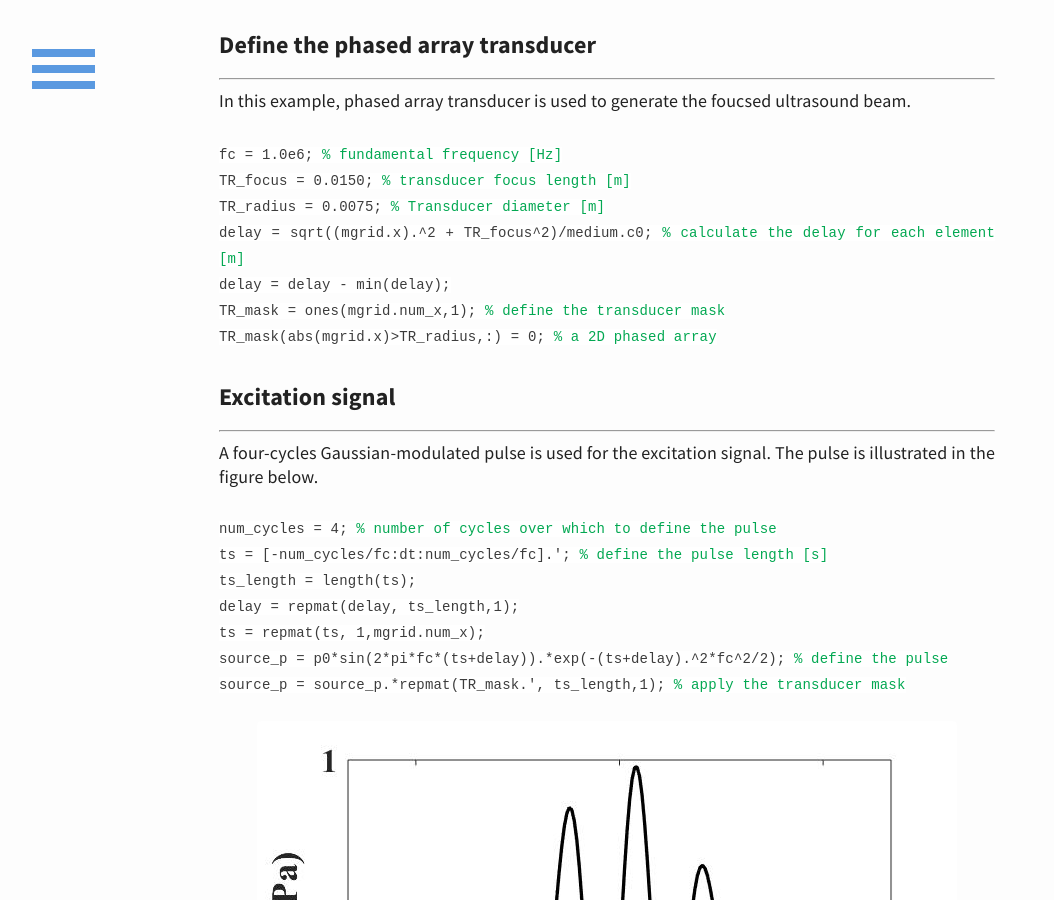
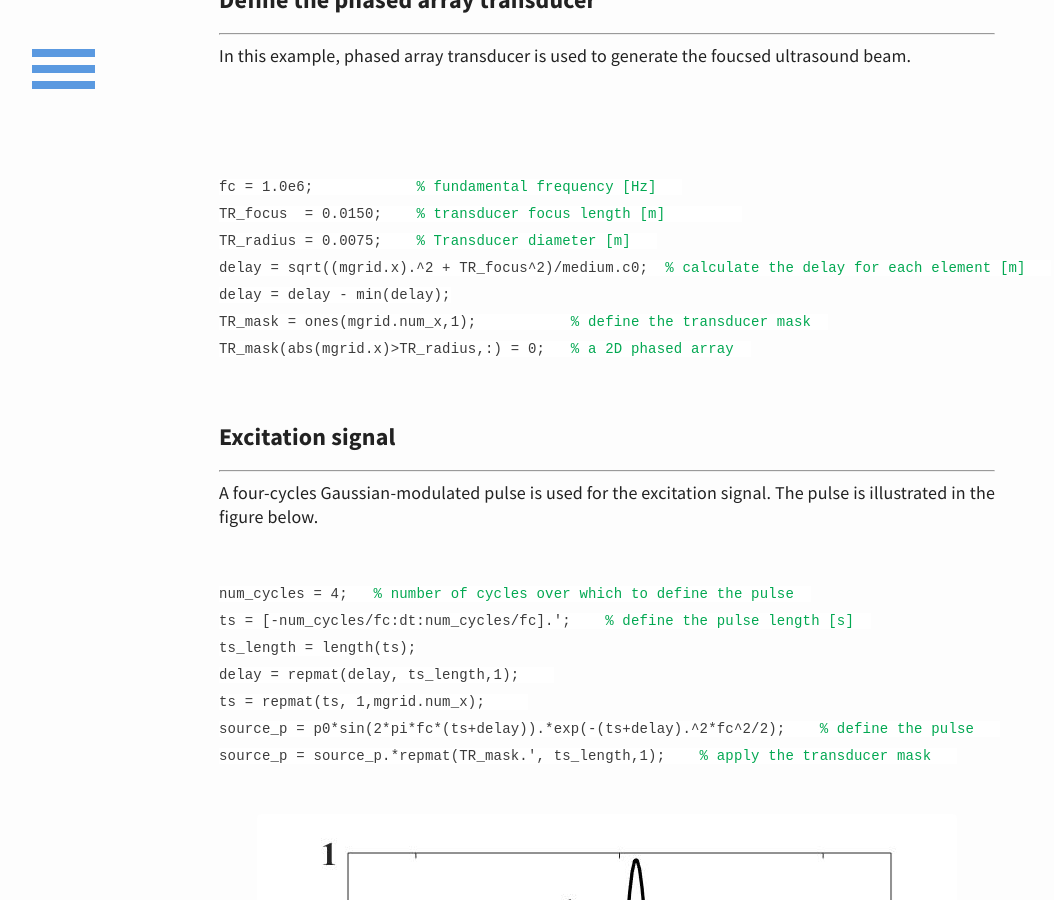
Before and after one commit to m-SOUND/mSOUND, a Jekyll site: the page built from _posts/2019-02-17-TMDM_2D_homogeneous.html, in a window 1280 px wide and 900 px high, scrolled down 1014 px. Shown: the whole window, without its empty margins (33-1087 px from the left). Built offline with Jekyll 4.4.1, drawn with Linux system fonts in a browser that asks for light colours; some of the changed text lies outside the part shown.

Commit message:
Update 2019-02-17-TMDM_2D_homogeneous.html

```diff
--- a/_posts/2019-02-17-TMDM_2D_homogeneous.html
+++ b/_posts/2019-02-17-TMDM_2D_homogeneous.html
@@ -21,17 +21,16 @@
  <br>
  <pre>
  <code>
-dx = 3.75e-04;         <font color="#03a852"> %  step size in the x direction [m]</font>
-dy = 3.75e-04;         <font color="#03a852"> %  step size in the y direction [m]</font>
-dt = 6.25e-08;         <font color="#03a852"> %  time step size [s]</font>
+dx = 3.75e-04;   <font color="#03a852"> %  step size in the x direction [m]</font>
+dy = 3.75e-04;   <font color="#03a852"> %  step size in the y direction [m]</font>
+dt = 6.25e-08;   <font color="#03a852"> %  time step size [s]</font>
 
-x_length = 0.0454;         <font color="#03a852"> % total computatoinal domain size in x direction [m]</font>
-y_length = 0.0240;         <font color="#03a852"> % total computatoinal domain size in y direction [m]</font>
-t_length = 3.20e-05;       <font color="#03a852"> % total temporal domain size [s]</font>
+x_length = 0.0454;     <font color="#03a852"> % total computatoinal domain size in x direction [m]</font>
+y_length = 0.0240;     <font color="#03a852"> % total computatoinal domain size in y direction [m]</font>
+t_length = 3.20e-05;   <font color="#03a852"> % total temporal domain size [s]</font>
 mgrid = set_grid(dt, t_length, dx, x_length, dy, y_length);
 </code>
  </pre>
- <br>
 </p>
 
 
@@ -40,17 +39,18 @@
 <hr>
 <p>
  In this example, phased array transducer is used to generate the foucsed ultrasound beam.
+  <pre>
 <code>
 <br>
- <br> fc = 1.0e6; <font color="#03a852"> % fundamental frequency [Hz]</font>
-<br>TR_focus  = 0.0150;      <font color="#03a852"> % transducer focus length [m]</font>
-<br>TR_radius = 0.0075;      <font color="#03a852"> % Transducer diameter [m]</font>
-<br>delay = sqrt((mgrid.x).^2 + TR_focus^2)/medium.c0; <font color="#03a852"> % calculate the delay for each element [m]</font>
-<br> delay = delay - min(delay);
-<br>TR_mask = ones(mgrid.num_x,1);<font color="#03a852"> % define the transducer mask</font>
-<br>TR_mask(abs(mgrid.x)>TR_radius,:) = 0; <font color="#03a852"> % a 2D phased array</font>
-<br>
+fc = 1.0e6;           <font color="#03a852"> % fundamental frequency [Hz]</font>
+TR_focus  = 0.0150;   <font color="#03a852"> % transducer focus length [m]</font>
+TR_radius = 0.0075;   <font color="#03a852"> % Transducer diameter [m]</font>
+delay = sqrt((mgrid.x).^2 + TR_focus^2)/medium.c0; <font color="#03a852"> % calculate the delay for each element [m]</font>
+delay = delay - min(delay);
+TR_mask = ones(mgrid.num_x,1);          <font color="#03a852"> % define the transducer mask</font>
+TR_mask(abs(mgrid.x)>TR_radius,:) = 0;  <font color="#03a852"> % a 2D phased array</font>
 </code>
+</pre>
  </p>
 
 <!---Excitation signal--->
@@ -59,19 +59,19 @@
 <p>
 A four-cycles Gaussian-modulated pulse is used for the excitation signal. The pulse is illustrated in the figure below.
  <br>
+ <pre>
 <code>
+num_cycles = 4;  <font color="#03a852"> % number of cycles over which to define the pulse</font>
+ts = [-num_cycles/fc:dt:num_cycles/fc].';   <font color="#03a852"> % define the pulse length [s]</font>
+ts_length = length(ts);
+delay = repmat(delay, ts_length,1);
+ts = repmat(ts, 1,mgrid.num_x);
+source_p = p0*sin(2*pi*fc*(ts+delay)).*exp(-(ts+delay).^2*fc^2/2);   <font color="#03a852"> % define the pulse </font>
+source_p = source_p.*repmat(TR_mask.', ts_length,1);   <font color="#03a852"> % apply the transducer mask </font>
+</code>
+</pre>
 
-<br>num_cycles = 4;<font color="#03a852"> % number of cycles over which to define the pulse</font>
-<br>ts = [-num_cycles/fc:dt:num_cycles/fc].';<font color="#03a852"> % define the pulse length [s]</font>
- <br>ts_length = length(ts);
-<br>delay = repmat(delay, ts_length,1);
-<br>ts = repmat(ts, 1,mgrid.num_x);
-<br>source_p = p0*sin(2*pi*fc*(ts+delay)).*exp(-(ts+delay).^2*fc^2/2); <font color="#03a852"> % define the pulse </font>
-<br>source_p = source_p.*repmat(TR_mask.', ts_length,1); <font color="#03a852"> % apply the transducer mask </font>
-<br>
-</code>
- <br>
-  <img src="/mSOUND/img/Gaussian_pulse.jpg" alt="Guassian modulated pulse">
+ <img src="/mSOUND/img/Gaussian_pulse.jpg" alt="Guassian modulated pulse">
  </p>
 
 <!---Define the medium--->
@@ -79,30 +79,29 @@
 <hr>
 <p>
 Define the homogeneous medium. When dispersion is not considered, power law exponent is set to 2.0.
+ <pre>
  <code>
-  <br>
-  <br>medium.c    = 1500;       <font color="#03a852">% speed of sound [m/s]</font>
-  <br>medium.rho  = 1000;       <font color="#03a852">% density [kg/m^3]</font>
-  <br>medium.beta = 0;          <font color="#03a852">% nonlinear coefficient </font>
-  <br>medium.ca   = 0;          <font color="#03a852">% attenuation coefficient [dB/(MHz^y cm)] </font>
-  <br>medium.cb   = 2.0;        <font color="#03a852">% power law exponent</font>
- </code>
- </p>
+medium.c    = 1500;    <font color="#03a852">% speed of sound [m/s]</font>
+medium.rho  = 1000;    <font color="#03a852">% density [kg/m^3]</font>
+medium.beta = 0;       <font color="#03a852">% nonlinear coefficient </font>
+medium.ca   = 0;       <font color="#03a852">% attenuation coefficient [dB/(MHz^y cm)] </font>
+medium.cb   = 2.0;     <font color="#03a852">% power law exponent</font>
+</code>
+</pre>
+</p>
 
 <!---2D forward Simulation--->
 <h6>2D forward simulation</h6>
 <hr>
 <p>
- Transient pressure is calculated with the 2D forward simulation function <a href="/mSOUND/functions">Forward2D</a>.
- Time domain result recorded at the transducer focal point and spatially distributed fundamental pressure are shown below.
+Transient pressure is calculated with the 2D forward simulation function <a href="/mSOUND/functions">Forward2D</a>.
+Time domain result recorded at the transducer focal point and spatially distributed fundamental pressure are shown below.
+<pre>
 <code>
-  <br>
- <br>sensor_mask = zeros(mgrid.num_x, mgrid.num_y);
- <br> sensor_mask(30:90,:) = 1;  <font color="#03a852">% define where the pressure will be recorded</font>
-<br> p = Forward2D(mgrid, medium, source_p, sensor_mask);
-  <br>
+sensor_mask = zeros(mgrid.num_x, mgrid.num_y);
+sensor_mask(30:90,:) = 1;  <font color="#03a852">% define where the pressure will be recorded</font>
+p = Forward2D(mgrid, medium, source_p, sensor_mask);
  </code>
- <br>
-   <img src="/mSOUND/img/TMDM_2D_homogeneous.jpg" alt="(a) Time-domain singal recorded at the transducer focus
-                                                       (b) Fundamental pressure distribution through the sensor mask">
+ </pre>
+<img src="/mSOUND/img/TMDM_2D_homogeneous.jpg" alt="(a) Time-domain singal recorded at the transducer focus                                                    (b) Fundamental pressure distribution through the sensor mask">
  </p>
```
